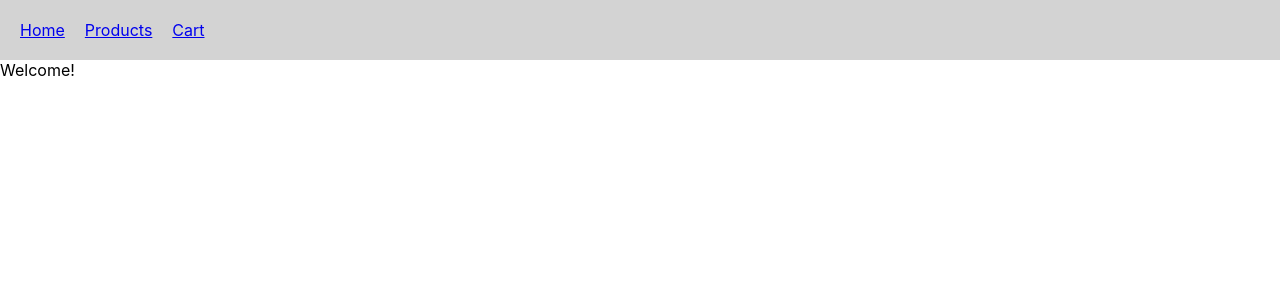
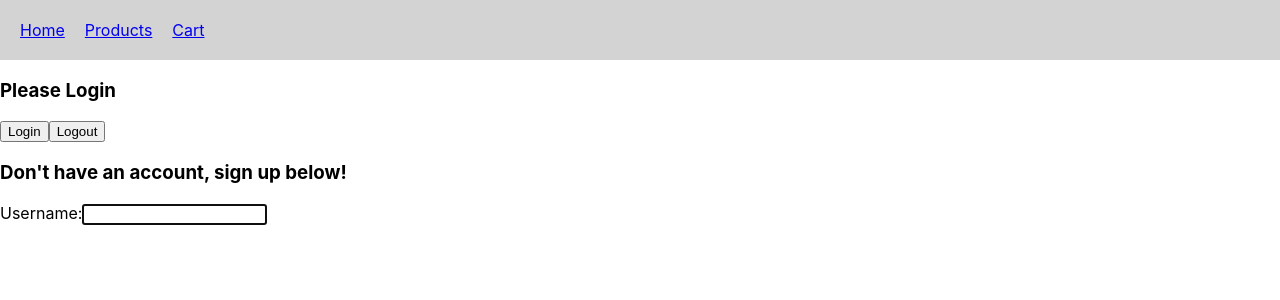
Before and after one commit to carlosbanales/fauxwebstore, a React (Create React App) app: page / in a window 1280 px wide. Shown: the top 300 px of the page. Built offline with nearby package versions, Linux system fonts and the light colour scheme; no server answers.

Commit message:
added basic auth

```diff
--- a/package.json
+++ b/package.json
@@ -6,6 +6,7 @@
     "@testing-library/jest-dom": "^5.16.3",
     "@testing-library/react": "^12.1.4",
     "@testing-library/user-event": "^13.5.0",
+    "auth-provider": "^0.6.2",
     "bootstrap": "^5.1.3",
     "react": "^17.0.2",
     "react-bootstrap": "^2.2.2",
--- a/src/App.css
+++ b/src/App.css
@@ -35,3 +35,49 @@ nav a {
   border: 10px;
   margin: 20px 20px;
 }
+
+
+.instructions {
+  font-size: 0.75rem;
+  border-radius: 0.5rem;
+  background: #000;
+  color: #fff;
+  padding: 0.25rem;
+  position: relative;
+  bottom: -10px;
+}
+
+.instructions > svg {
+	margin-right: 0.25rem;
+}
+
+.offscreen {
+  position: absolute;
+  left: -9999px;
+}
+
+.hide {
+  display: none;
+}
+
+.valid {
+  color: limegreen;
+  margin-left: 0.25rem;
+}
+
+.invalid {
+  color: red;
+  margin-left: 0.25rem;
+}
+
+.errmsg {
+  background-color: lightpink;
+  color: firebrick;
+  font-weight: bold;
+  padding: 0.5rem;
+  margin-bottom: 0.5rem;
+}
+
+.line {
+  display: inline-block;
+}
--- a/src/components/Home.js
+++ b/src/components/Home.js
@@ -1,7 +1,11 @@
+import Login from './Login';
+import Register from './Register';
+
 function Home() {
     return (
         <div>
-            Welcome!
+					<Login />
+					<Register />
         </div>
     );
 }
--- /dev/null
+++ b/src/components/Login.js
@@ -0,0 +1,11 @@
+function Login({ auth }) {
+	return (
+		<div>
+			<h3>Please Login</h3>
+			<button>Login</button>
+			<button>Logout</button>
+		</div>
+	)
+}
+
+export default Login;
--- /dev/null
+++ b/src/components/Register.js
@@ -0,0 +1,88 @@
+import { useRef, useState, useEffect } from 'react';
+
+const USER_REGEX = /^[a-zA-Z][a-zA-Z0-9-_]{3,23}$/;
+const PWD_REGEX = /^(?=.*[a-z])(?=.*[A-Z])(?=.*[0-9])(?=.*[!@#$%]).{8,24}$/;
+
+function Register() {
+	const userRef = useRef();
+	const errRef = useRef();
+
+	const [user, setUser] = useState('');
+	const [validName, setValidName] = useState(false);
+	const [userFocus, setUserFocus] = useState(false);
+
+	const [pwd, setPwd] = useState('');
+	const [validPwd, setValidPwd] = useState(false);
+	const [pwdFocus, setPwdFocus] = useState(false);
+
+
+	const [matchPwd, setMatchPwd] = useState('');
+	const [validMatch, setValidMatch] = useState(false);
+	const [matchFocus, setMatchFocus] = useState(false);
+
+	const [error, setError] = useState('');
+	const [success, setSuccess] = useState(false);
+
+	useEffect(() => {
+		userRef.current.focus();
+	},[])
+
+	useEffect(() => {
+		const result = USER_REGEX.test(user);
+		console.log(result);
+		console.log(user);
+		setValidName(result);
+	}, [user])
+
+	useEffect(() => {
+		const result = PWD_REGEX.test(pwd);
+		console.log(result);
+		console.log(pwd);
+		setValidPwd(result);
+		const match = pwd === matchPwd;
+		setValidMatch(match);
+	}, [pwd, matchPwd])
+
+	useEffect(() => {
+		setError('');
+	}, [user, pwd, matchPwd])
+
+	return (
+		<section>
+			<p ref={errRef} className={error ? "errmsg" :
+			"offscreen"} aria-live="assertive">{error}</p>
+			<h3>Don't have an account, sign up below!</h3>
+			<form>
+				<label htmlFor="username">
+					Username:
+					<span className={validName ? "valid" : "hide"}>
+						OK
+					</span>
+					<span className={validName || !user ? "hide" : "invalid"}>
+						Invalid
+					</span>
+				</label>
+				<input
+					type="text"
+					id="username"
+					ref={userRef}
+					autoComplete="off"
+					onChange={(e) => setUser(e.target.value)}
+					required
+					aria-invalid={validName ? "false" : "true"}
+					aria-describedby="uidnote"
+					onFocus={() => setUserFocus(true)}
+					onBlur={() => setUserFocus(false)}
+				/>
+				<p id="uidnote" className={userFocus && user && !validName
+				? "instructions" : "offscreen"}>
+					4 to 24 characters.<br />
+					Must begin with a letter.<br />
+					Letters, numbers, underscores, hyphens allowed.
+				</p>
+			</form>
+		</section>
+	);
+}
+
+export default Register;
--- a/src/index.js
+++ b/src/index.js
@@ -1,5 +1,6 @@
 import React, { StrictMode } from 'react';
 import { BrowserRouter } from 'react-router-dom';
+// import { AuthProvider } from './context/AuthProvider';
 import ReactDOM from 'react-dom';
 import './index.css';
 import App from './App';
@@ -7,7 +8,7 @@ import App from './App';
 ReactDOM.render(
   <StrictMode>
     <BrowserRouter>
-      <App />
+			<App />
     </BrowserRouter>
   </StrictMode>,
   document.getElementById('root')
```
Also changed, not shown: 1 other file (tests, documents, lock files or other folders). Lines whose indentation alone changed are shown as unchanged.
